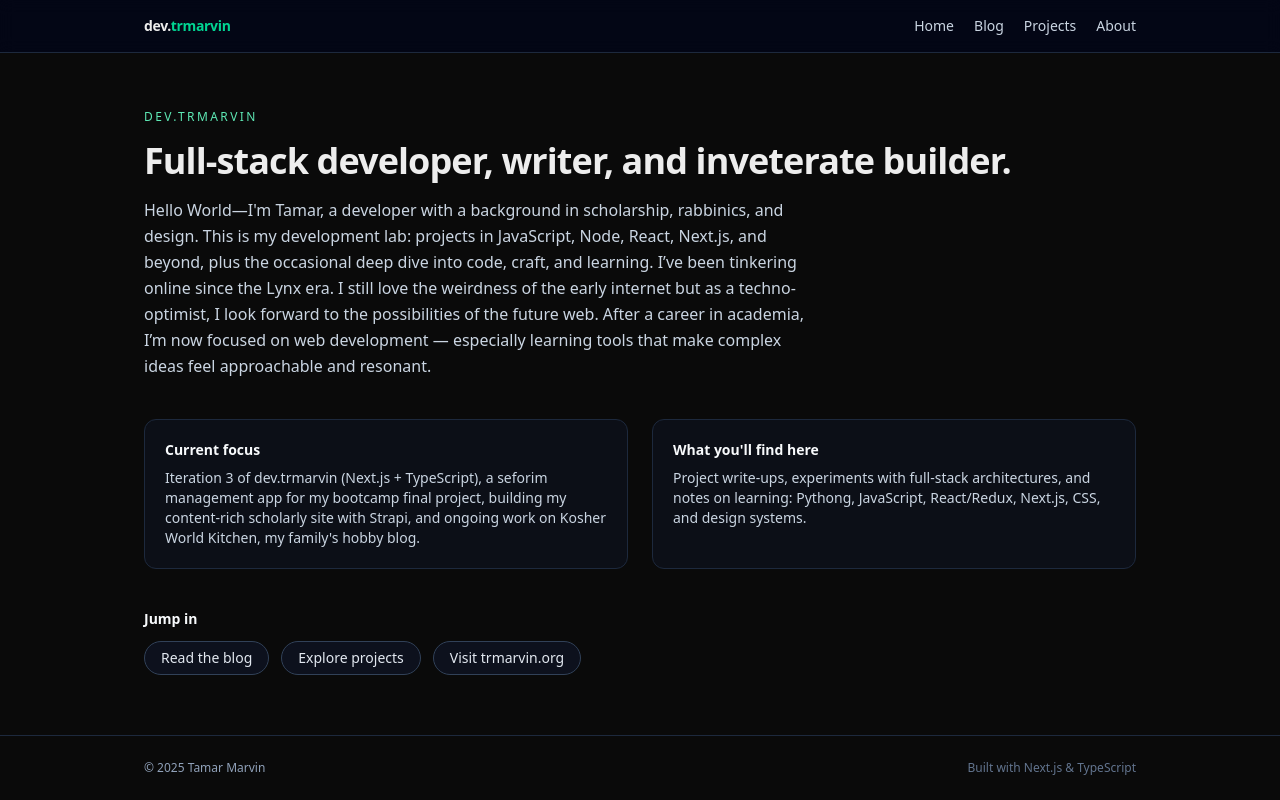
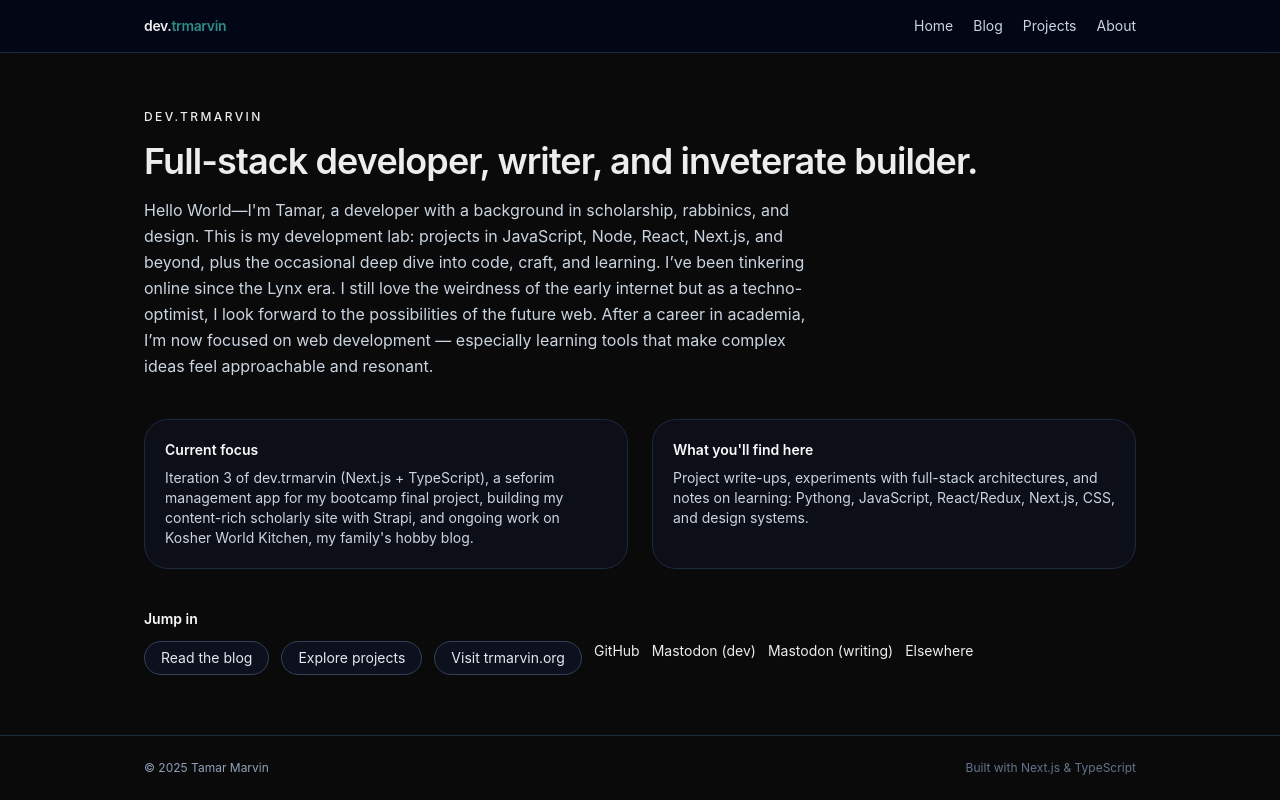
Before and after one commit to trmarvin/dev.trmarvin, a Next.js app in the folder iteration-3-next/: page / in a window 1280 px wide. Built offline with nearby package versions, Linux system fonts and the light colour scheme.

Commit message:
About page added

```diff
--- /dev/null
+++ b/iteration-3-next/src/app/about/page.tsx
@@ -0,0 +1,44 @@
+// src/app/about/page.tsx
+
+export const metadata = {
+    title: "About | Tamar Marvin",
+    description:
+        "About Tamar Marvin — developer, scholar, and builder of handcrafted knowledge platforms.",
+};
+
+export default function AboutPage() {
+    return (
+        <main className="mx-auto max-w-3xl px-6 py-16">
+            <h1 className="mb-6 text-3xl font-semibold tracking-tight">
+                About
+            </h1>
+
+            <div className="prose prose-neutral max-w-none">
+                <p>
+                    I’m Tamar Marvin — a developer with a background in scholarship,
+                    focused on building thoughtful, well-structured digital
+                    systems for complex ideas. I am also trained in graphic design
+                    and interested in UI/UX.
+                </p>
+
+                <p>
+                    My work sits at the intersection of software engineering,
+                    writing, and knowledge design. I’m particularly interested
+                    in content-heavy, mission-aligned projects that require
+                    systemic, architectural solutions.
+                </p>
+
+                <p>
+                    This site is both a portfolio and a working notebook:
+                    a place to document projects, experiments, and ideas
+                    as they evolve.
+                </p>
+
+                <h1>Elswhere</h1>
+                <a href="https://github.com/trmarvin">GitHub</a> |
+                <a rel="me" href="https://hachyderm.io/@trmarvin">Mastodon (dev)</a> |
+                <a rel="me" href="https://babka.social/@trmarvin">Mastodon (writing)</a>
+            </div>
+        </main>
+    );
+}
--- a/iteration-3-next/src/app/globals.css
+++ b/iteration-3-next/src/app/globals.css
@@ -1,3 +1,147 @@
+/* ---------- DESIGN TOKENS (dev.trmarvin) ---------- */
+
+:root {
+  /* --- Brand --- */
+  --brand-50: #faf6ff;
+  --brand-100: #f1e6ff;
+  --brand-200: #d9c4ff;
+  --brand-300: #b696ff;
+  --brand-400: #9870ff;
+  --brand-500: #7b4bff;
+  /* Primary */
+  --brand-600: #6435d6;
+  --brand-700: #4e27a6;
+  --brand-800: #371a75;
+  --brand-900: #200d47;
+
+  /* --- Neutral Gray Scale --- */
+  --gray-50: #fafafa;
+  --gray-100: #f4f4f5;
+  --gray-200: #e4e4e7;
+  --gray-300: #d4d4d8;
+  --gray-400: #a1a1aa;
+  --gray-500: #71717a;
+  --gray-600: #52525b;
+  --gray-700: #3f3f46;
+  --gray-800: #27272a;
+  --gray-900: #18181b;
+
+  /* --- Accent (Subtle Warm Gold) --- */
+  --accent-100: #fff5d6;
+  --accent-200: #ffe7a3;
+  --accent-300: #ffd66a;
+  --accent-400: #ffc331;
+  --accent-500: #ffb300;
+  /* Buttons, highlights */
+  --accent-600: #d99200;
+  --accent-700: #b07400;
+  --accent-800: #815200;
+  --accent-900: #4d3000;
+
+  /* --- Semantic Colors --- */
+  --success: #4ade80;
+  --warning: #facc15;
+  --error: #ef4444;
+
+  /* Light theme surfaces */
+  --bg: var(--gray-50);
+  --surface-1: #ffffff;
+  --surface-2: #f9f9fb;
+  --surface-3: #f2f2f5;
+
+  --ink-1: var(--gray-900);
+  --ink-2: var(--gray-700);
+  --ink-3: var(--gray-500);
+
+  --border: var(--gray-200);
+
+  --link: var(--brand-600);
+  --link-hover: var(--brand-700);
+
+  /* Typography */
+  --font-sans: "Inter", "Helvetica Neue", Arial, sans-serif;
+  --font-mono: "Fira Code", "JetBrains Mono", monospace;
+
+  --fs-xs: 0.75rem;
+  --fs-sm: 0.875rem;
+  --fs-base: 1rem;
+  --fs-lg: 1.125rem;
+  --fs-xl: 1.25rem;
+  --fs-2xl: 1.5rem;
+  --fs-3xl: 1.875rem;
+  --fs-4xl: 2.25rem;
+
+  /* Spacing & radii */
+  --space-2xs: 0.125rem;
+  --space-xs: 0.25rem;
+  --space-sm: 0.5rem;
+  --space-md: 1rem;
+  --space-lg: 1.5rem;
+  --space-xl: 2rem;
+  --space-2xl: 3rem;
+
+  --radius-sm: 4px;
+  --radius-md: 8px;
+  --radius-lg: 16px;
+  --radius-xl: 24px;
+  --radius-full: 9999px;
+
+  /* Shadows */
+  --shadow-xs: 0 1px 2px rgba(0, 0, 0, 0.04);
+  --shadow-sm: 0 1px 3px rgba(0, 0, 0, 0.08);
+  --shadow-md: 0 2px 6px rgba(0, 0, 0, 0.12);
+  --shadow-lg: 0 4px 12px rgba(0, 0, 0, 0.16);
+  --shadow-xl: 0 6px 18px rgba(0, 0, 0, 0.2);
+
+  /* Component-level semantics */
+  --card-bg: var(--surface-1);
+  --card-border: var(--border);
+
+  --tag-bg: var(--surface-2);
+  --tag-ink: var(--ink-2);
+
+  --code-bg: var(--gray-100);
+  --code-ink: var(--gray-800);
+
+  --btn-primary-bg: var(--brand-500);
+  --btn-primary-ink: white;
+  --btn-primary-hover: var(--brand-600);
+
+  --btn-secondary-bg: var(--surface-2);
+  --btn-secondary-ink: var(--ink-1);
+  --btn-secondary-border: var(--border);
+}
+
+/* Dark theme overrides – not used yet, but ready */
+[data-theme="dark"] {
+  --bg: var(--gray-900);
+  --surface-1: #1c1c1f;
+  --surface-2: #232326;
+  --surface-3: #2d2d31;
+
+  --ink-1: var(--gray-50);
+  --ink-2: var(--gray-300);
+  --ink-3: var(--gray-500);
+
+  --border: var(--gray-700);
+
+  --link: var(--brand-300);
+  --link-hover: var(--brand-200);
+
+  --card-bg: var(--surface-1);
+  --card-border: var(--gray-700);
+
+  --tag-bg: var(--surface-2);
+  --tag-ink: var(--gray-300);
+
+  --code-bg: #1e1e22;
+  --code-ink: #f4f4f5;
+
+  --btn-secondary-bg: var(--surface-2);
+  --btn-secondary-ink: var(--ink-1);
+  --btn-secondary-border: var(--gray-600);
+}
+
 @import "tailwindcss";
 
 :root {
@@ -5,9 +149,40 @@
   --foreground: #ededed;
 }
 
+/* Accent utilities (independent of Tailwind config) */
+
+.text-accent {
+  color: #2d8c85;
+}
+
+.hover\:text-accent:hover {
+  color: #2d8c85;
+}
+
+.border-accent {
+  border-color: #2d8c85;
+}
+
+.hover\:border-accent:hover {
+  border-color: #2d8c85;
+}
+
+/* optional but nice if you use them */
+.bg-accent {
+  background-color: #2d8c85;
+}
+
+.bg-accent-soft {
+  background-color: rgba(45, 140, 133, 0.08);
+  /* very light tint */
+}
+
 body {
   background-color: var(--background);
   color: var(--foreground);
-  font-family: system-ui, -apple-system, BlinkMacSystemFont, "Segoe UI",
-    Roboto, Helvetica, Arial, sans-serif;
+
+  body {
+    font-family: var(--font-sans);
+  }
+
 }
--- a/iteration-3-next/src/app/layout.tsx
+++ b/iteration-3-next/src/app/layout.tsx
@@ -19,20 +19,20 @@ export default function RootLayout({
           <header className="border-b border-slate-800 bg-slate-950/80 backdrop-blur">
             <div className="mx-auto flex max-w-5xl items-center justify-between px-4 py-4">
               <a href="/" className="text-sm font-semibold tracking-tight">
-                dev.<span className="text-emerald-400">trmarvin</span>
+                dev.<span className="text-accent">trmarvin</span>
               </a>
 
               <nav className="flex items-center gap-5 text-sm text-slate-300">
-                <a href="/" className="hover:text-emerald-300">
+                <a href="/" className="hover:text-accent">
                   Home
                 </a>
-                <a href="/blog" className="hover:text-emerald-300">
+                <a href="/blog" className="hover:text-accent">
                   Blog
                 </a>
-                <a href="/projects" className="hover:text-emerald-300">
+                <a href="/projects" className="hover:text-accent">
                   Projects
                 </a>
-                <a href="/about" className="hover:text-emerald-300">
+                <a href="/about" className="hover:text-accent">
                   About
                 </a>
               </nav>
--- a/iteration-3-next/src/app/page.tsx
+++ b/iteration-3-next/src/app/page.tsx
@@ -3,7 +3,7 @@ export default function HomePage() {
     <section className="space-y-10">
       {/* Hero */}
       <div className="space-y-4">
-        <p className="text-xs font-medium uppercase tracking-[0.2em] text-emerald-300">
+        <p className="text-xs font-medium uppercase tracking-[0.2em] text-accent-300">
           dev.trmarvin
         </p>
         <h1 className="text-3xl font-semibold tracking-tight sm:text-4xl">
@@ -54,13 +54,13 @@ export default function HomePage() {
         <div className="flex flex-wrap gap-3 text-sm">
           <a
             href="/blog"
-            className="inline-flex items-center rounded-full border border-slate-700 bg-slate-900/60 px-4 py-1.5 text-slate-200 hover:border-emerald-400 hover:text-emerald-200"
+            className="inline-flex items-center rounded-full border border-slate-700 bg-slate-900/60 px-4 py-1.5 text-slate-200 hover:border-accent-400 hover:text-accent-200"
           >
             Read the blog
           </a>
           <a
             href="/projects"
-            className="inline-flex items-center rounded-full border border-slate-700 bg-slate-900/60 px-4 py-1.5 text-slate-200 hover:border-emerald-400 hover:text-emerald-200"
+            className="inline-flex items-center rounded-full border border-slate-700 bg-slate-900/60 px-4 py-1.5 text-slate-200 hover:border-accent-400 hover:test-accent-200"
           >
             Explore projects
           </a>
@@ -68,10 +68,16 @@ export default function HomePage() {
             href="https://trmarvin.org"
             target="_blank"
             rel="noreferrer"
-            className="inline-flex items-center rounded-full border border-slate-700 bg-slate-900/60 px-4 py-1.5 text-slate-200 hover:border-emerald-400 hover:text-emerald-200"
+            className="inline-flex items-center rounded-full border border-slate-700 bg-slate-900/60 px-4 py-1.5 text-slate-200 hover:border-accent-400 hover:text-accent-200"
           >
             Visit trmarvin.org
           </a>
+
+          <a href="https://github.com/trmarvin">GitHub</a>
+          <a rel="me" href="https://hachyderm.io/@trmarvin">Mastodon (dev)</a>
+          <a rel="me" href="https://babka.social/@trmarvin">Mastodon (writing)</a>
+          Elsewhere
+
         </div>
       </div>
     </section>
--- a/iteration-3-next/src/app/projects/[slug]/page.tsx
+++ b/iteration-3-next/src/app/projects/[slug]/page.tsx
@@ -78,7 +78,7 @@ export default async function ProjectPage(
     } = project;
 
     const statusColors: Record<string, string> = {
-        live: "border-emerald-400/60 bg-emerald-500/10 text-emerald-100",
+        live: "border-emeraldaccent-400/60 bg-accent-500/10 text-accent-100",
         "in-progress": "border-amber-400/70 bg-amber-500/10 text-amber-100",
         archived: "border-slate-500/60 bg-slate-700/40 text-slate-200",
         featured: "border-cyan-400/70 bg-cyan-500/10 text-cyan-100",
@@ -91,10 +91,6 @@ export default async function ProjectPage(
 
     return (
         <main className="mx-auto flex max-w-3xl flex-col gap-10 px-4 py-10 sm:px-6 lg:px-0">
-            {/* Debug – you can delete this once everything looks correct */}
-            <p className="text-xs text-cyan-300">
-                DEBUG – slug from URL: {slug} | project.slug: {project.slug}
-            </p>
 
             {/* Back link */}
             <div>
--- a/iteration-3-next/tailwind.config.ts
+++ b/iteration-3-next/tailwind.config.ts
@@ -7,7 +7,11 @@ const config: Config = {
     "./src/pages/**/*.{js,ts,jsx,tsx,mdx}",
   ],
   theme: {
-    extend: {},
+    extend: {
+      textColor: {
+        accent: "#2d8c85",   // <-- Your accent color (works for text-accent)
+      },
+    },
   },
   plugins: [],
 };
```
Also changed, not shown: iteration-3-next/src/app/contact/page.tsx (added), iteration-3-next/src/app/cv/page.tsx (added), iteration-3-next/src/app/uses/page.tsx (added), iteration-3-next/src/app/work/page.tsx (added).
